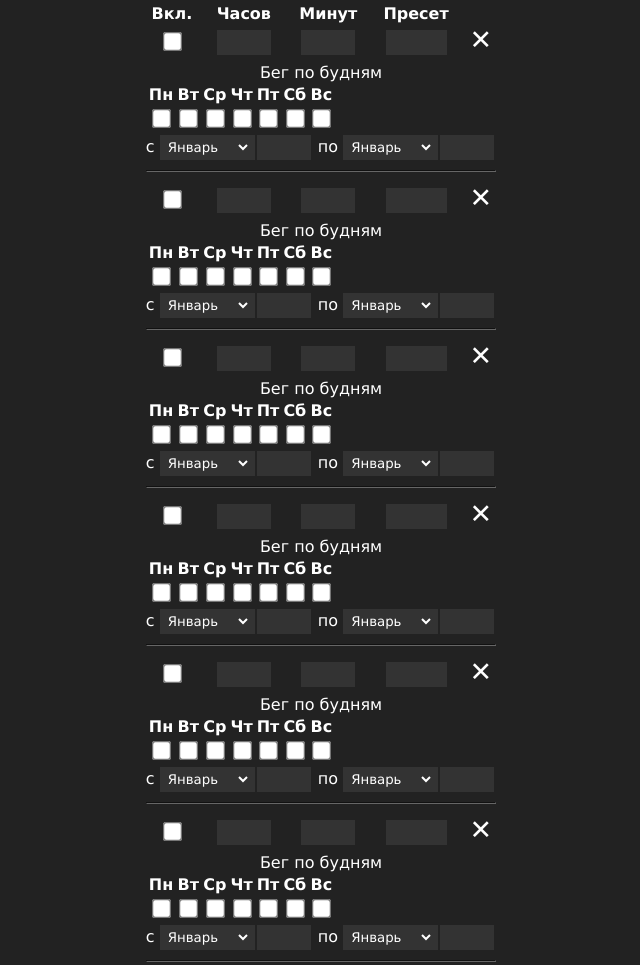
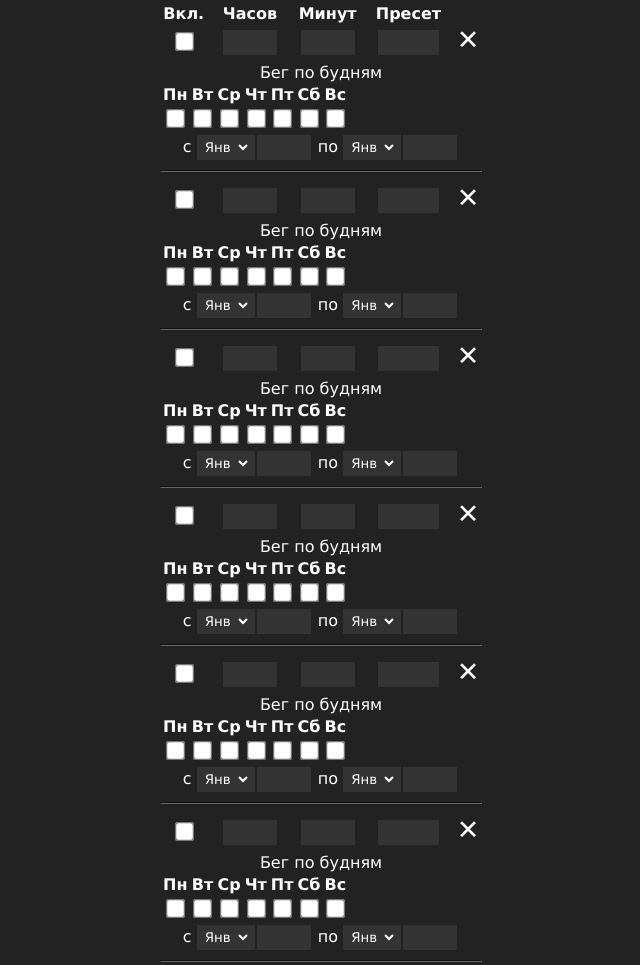
Before and after one commit to S-LABc/WLED-RU, a website: page wled00/data/settings_time.htm in a window 1280 px wide. Shown: the part 956-1921 px from the top of the page, without its empty margins (319-959 px from the left). Drawn offline with Linux system fonts and the light colour scheme.

Commit message:
Исправил ошибку геолокации
Оказалось что названия месяцев должны быть не более трех символов. По этой причине была перезагрузка после сохранения новых значений широты и долготы

```diff
--- a/wled00/data/settings_time.htm
+++ b/wled00/data/settings_time.htm
@@ -7,7 +7,7 @@
 	<script>
     var d=document;
 		var el=false;
-		var ms=["Январь","Февраль","Март","Апрель","Май","Июнь","Июль","Август","Сентябрь","Октябрь","Ноябрь","Декбрь"];
+		var ms=["Янв","Фев","Мар","Апр","Май","Июн","Июл","Авг","Сен","Окт","Ноя","Дек"];
 		var cals = 'style="font-size:27px;margin-top:-6px;cursor:pointer"'; //hack as to not repeat CSS on all pages
 	function H()
 	{
```
